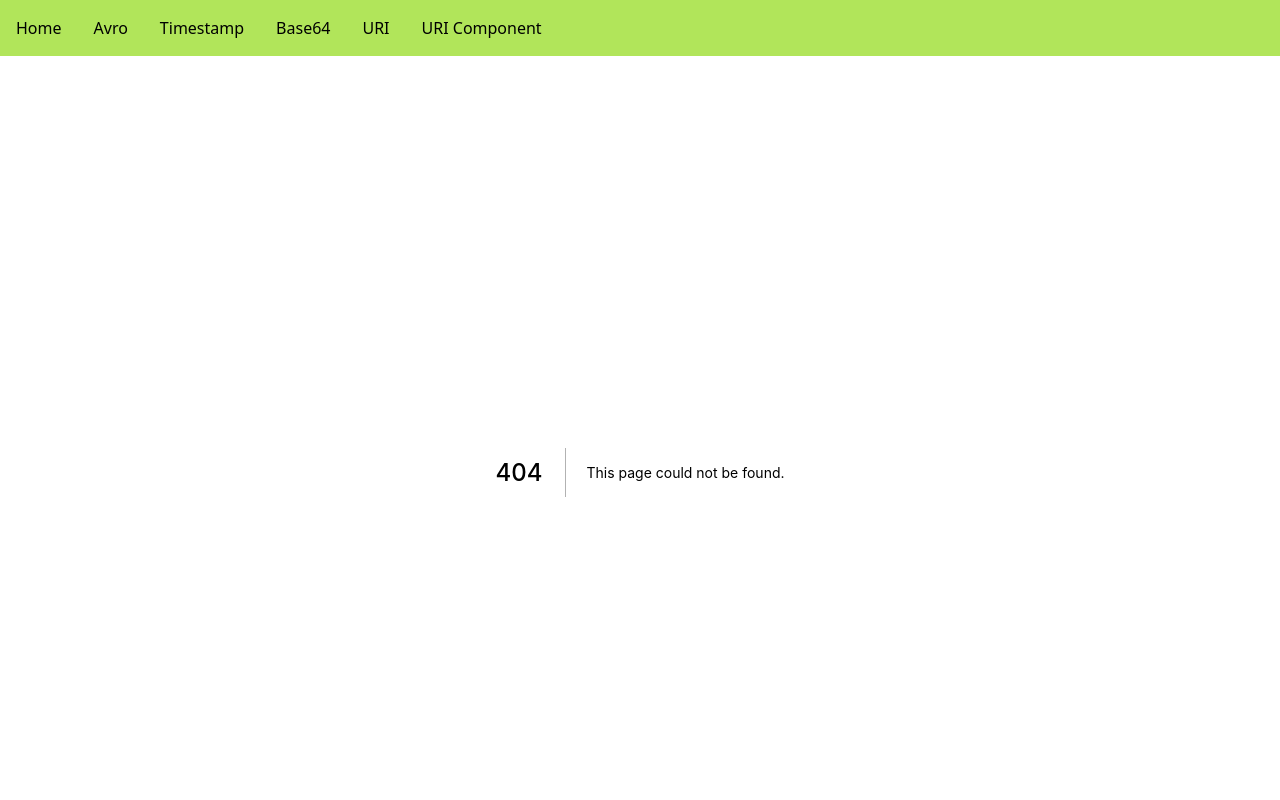
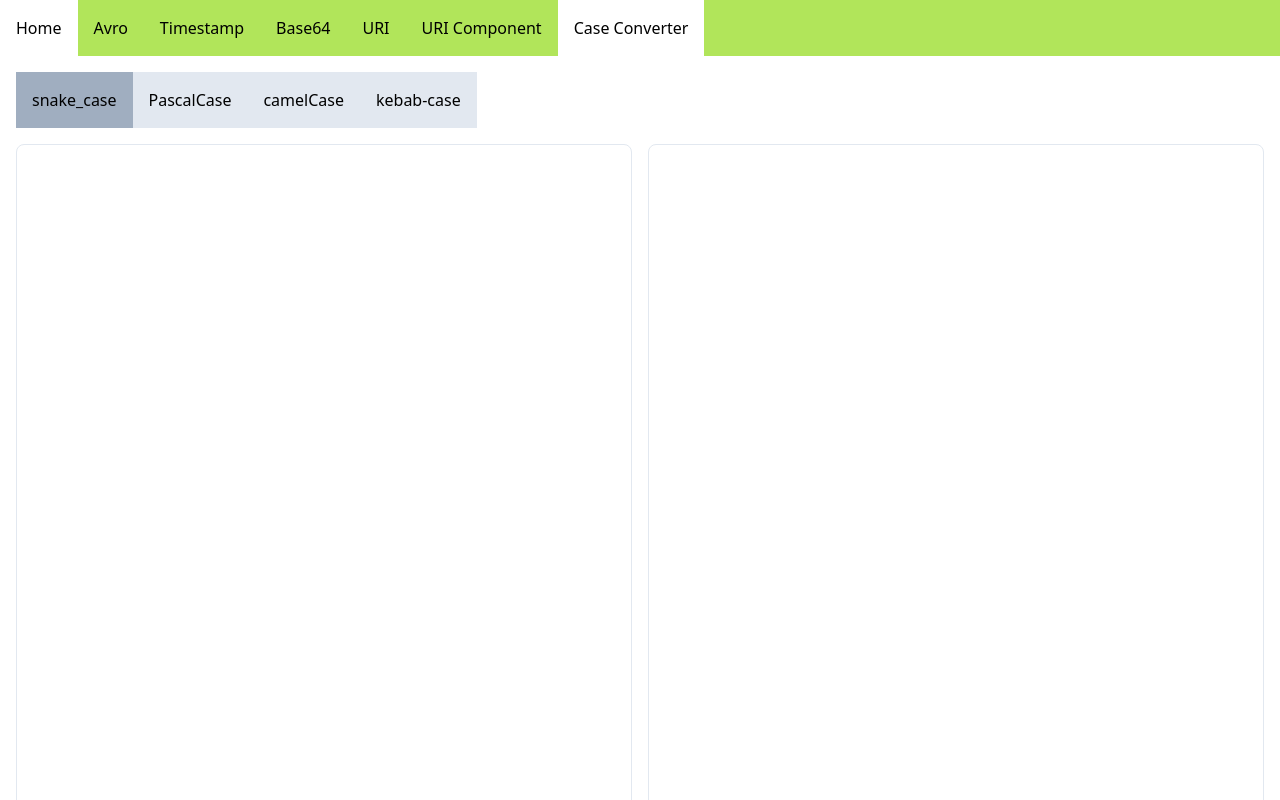
Before and after one commit to blesswinsamuel/dev-tools, a Next.js app: page /case-converter in a window 1280 px wide. Before the commit this address had no page. Shown: the top 800 px of the page. Built offline with nearby package versions, Linux system fonts and the light colour scheme.

Commit message:
Case converter - very broken

```diff
--- a/components/menu.js
+++ b/components/menu.js
@@ -23,6 +23,10 @@ const menu = [
     href: '/uri-component-endecode',
     title: 'URI Component',
   },
+  {
+    href: '/case-converter',
+    title: 'Case Converter',
+  },
 ]
 
 export default menu
--- /dev/null
+++ b/pages/case-converter.js
@@ -0,0 +1,77 @@
+import React, { useState } from 'react'
+import ConvertView, { ConvertViewButton } from '../components/ConvertView'
+
+const capitalize = (s) => {
+  if (typeof s !== 'string') return ''
+  return s.charAt(0).toUpperCase() + s.slice(1)
+}
+const lowerFirstLetter = (s) => {
+  if (typeof s !== 'string') return ''
+  return s.charAt(0).toLowerCase() + s.slice(1)
+}
+
+const toSnake = (v, joinStr = '_') =>
+  v
+    .replace(/\W+/g, ' ')
+    .split(/ |\B(?=[A-Z])/)
+    .map((word) => word.toLowerCase())
+    .join(joinStr)
+
+const toPascal = (v) =>
+  v
+    .replace(/\W+/g, ' ')
+    .split(/[_\-]/)
+    .map((word) => capitalize(word))
+    .join('')
+
+function convertCase(value, mode) {
+  if (!value) return
+
+  switch (mode) {
+    case 'snake':
+      return toSnake(value)
+    case 'pascal':
+      return toPascal(value)
+    case 'camel':
+      return lowerFirstLetter(toPascal(value))
+    case 'kebab':
+      return toSnake(value, '-')
+    default:
+      return 'Invalid mode'
+  }
+}
+
+export default function CaseConverter() {
+  const [mode, setEncodeOrDecode] = useState('snake')
+  return (
+    <div>
+      <div>
+        <ConvertViewButton
+          isActive={mode === 'snake'}
+          onClick={() => setEncodeOrDecode('snake')}
+        >
+          snake_case
+        </ConvertViewButton>
+        <ConvertViewButton
+          isActive={mode === 'pascal'}
+          onClick={() => setEncodeOrDecode('pascal')}
+        >
+          PascalCase
+        </ConvertViewButton>
+        <ConvertViewButton
+          isActive={mode === 'camel'}
+          onClick={() => setEncodeOrDecode('camel')}
+        >
+          camelCase
+        </ConvertViewButton>
+        <ConvertViewButton
+          isActive={mode === 'kebab'}
+          onClick={() => setEncodeOrDecode('kebab')}
+        >
+          kebab-case
+        </ConvertViewButton>
+      </div>
+      <ConvertView convertFn={(value) => convertCase(value, mode)} />
+    </div>
+  )
+}
```
